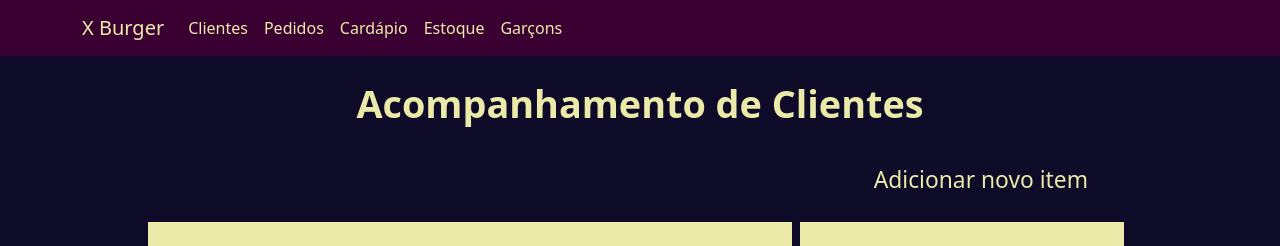
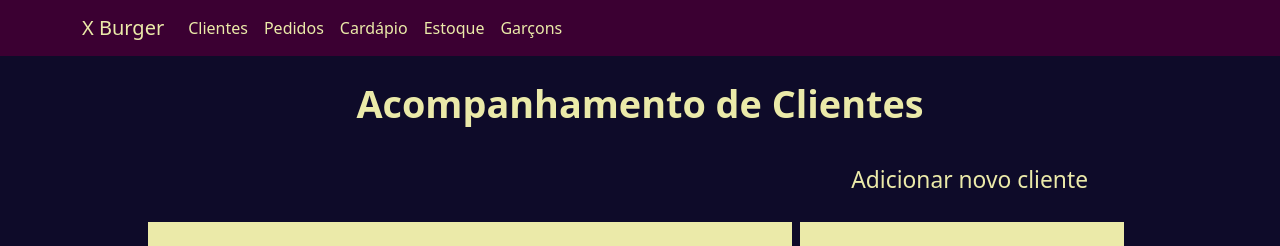
Before and after one commit to ENGVGR/Sistema-de-restaurante, a React (Create React App) app: page /clientMonitoring in a window 1280 px wide. Shown: the top 246 px of the page. Built offline with nearby package versions, Linux system fonts and the light colour scheme.

Commit message:
Teste dos títulos das colunas na tabela

```diff
--- a/src/pages/clientMonitoring/index.js
+++ b/src/pages/clientMonitoring/index.js
@@ -140,7 +140,7 @@ export default function Monitor(): any {
         </span>
       </div>
       <div className="monitor-subtitle" role={subtitle}>
-        <span className="monitor-subtitle__span">Adicionar novo item</span>
+        <span className="monitor-subtitle__span">Adicionar novo cliente</span>
       </div>
       <div className="monitor-preface">
         <div className="monitor-preface-search">
```
Also changed, not shown: 1 other file (tests, documents, lock files or other folders).
